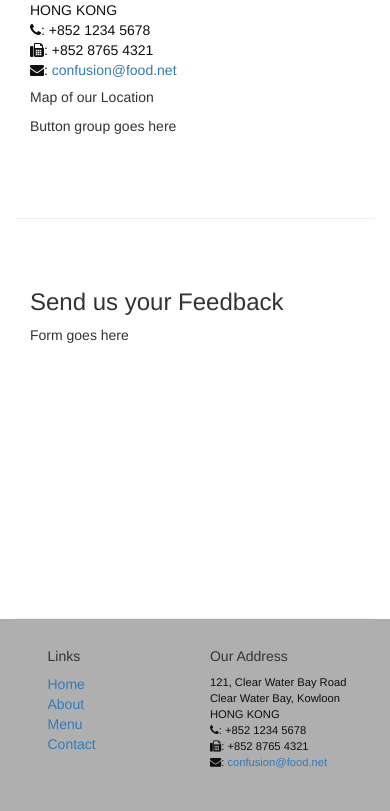
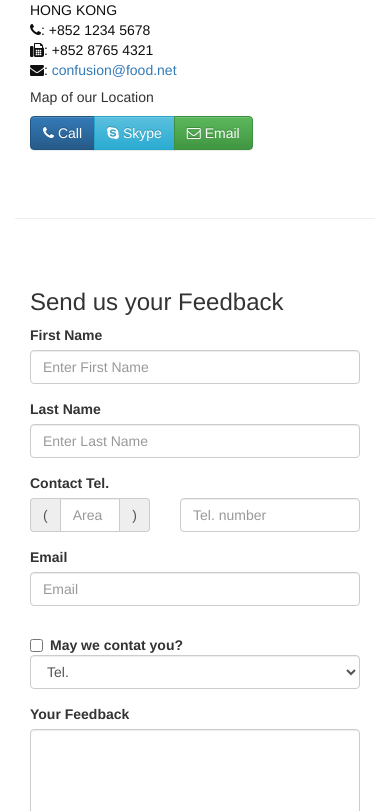
Before and after one commit to aparnasurve/Coursera-Assignment, a plain HTML site: page contactus.html in a window 390 px wide. Shown: the part 915-1726 px from the top of the page. Drawn offline with nearby package versions, Linux system fonts and the light colour scheme.

Commit message:
Implemented contactus.html page fully. Updated links in navbar across all pages, including new glyphicon and font awesome icons for the navbar links. Further added a button bar for Contact options {telephone, skype, email}. Added detailed Feedback Form that included use of form-groups, checkbox and select elements, textarea, and submission buttons.

```diff
--- a/contactus.html
+++ b/contactus.html
@@ -41,11 +41,12 @@
                          aria-hidden="true"></span> Home</a></li>
                     <li><a href="aboutus.html">
                         <span class="glyphicon glyphicon-info-sign"
-                         aria-hidden="true"></span> About</a></li>
+							aria-hidden="true"></span> About</a></li>
                     <li class="dropdown">
                         <a href="#" class="dropdown-toggle" data-toggle="dropdown"
-                         role="button" aria-haspopup="true" aria-expanded="false">
-                         Menu <span class="caret"></span></a>
+							role="button" aria-haspopup="true" aria-expanded="false">
+							<span class="glyphicon glyphicon-list-alt"
+							aria-hidden="true"></span> Menu <span class="caret"></span></a>
                         <ul class="dropdown-menu">
                             <li><a href="#">Appetizers</a></li>
                             <li><a href="#">Main Courses</a></li>
@@ -57,7 +58,8 @@
                             <li><a href="#">Weekend Brunch</a></li>
                         </ul>
                     </li>
-                    <li class="active"><a href="contactus.html">Contact</a></li>
+                    <li class="active"><a href="#"><i class="fa fa-envelope-o">
+						</i> Contact</a></li>
                 </ul>
             </div>
         </div>
@@ -113,7 +115,15 @@
                 <h5>Map of our Location</h5>
             </div>
             <div class="col-xs-12 col-sm-11 col-sm-offset-1">
-                Button group goes here
+                <!-- Button group added @nathandh 01.21.2016 -->
+				<div class="btn-group" role="group" aria-label="...">
+					<a type="button" class="btn btn-primary" href="tel:+85212345678">
+						<i class="fa fa-phone"></i> Call</a>
+					<a type="button" class="btn btn-info">
+						<i class="fa fa-skype"></i> Skype</a>
+					<a type="button" class="btn btn-success" href="mailto:confusion@food.net">
+						<i class="fa fa-envelope-o"></i> Email</a>
+				</div>
             </div>
         </div>
 
@@ -122,7 +132,70 @@
               <h3>Send us your Feedback</h3>
            </div>
             <div class="col-xs-12 col-sm-9">
-                Form goes here
+                <!--Form added by @nathandh 01.21.2016 -->
+				<form class="form-horizontal" role="form">
+					<div class="form-group">
+						<label for="firstname" class="col-sm-2 control-label">First Name</label>
+						<div class="col-sm-10">
+							<input type="text" class="form-control" id="firstname" name="firstname"
+								placeholder="Enter First Name">
+						</div>
+					</div>
+					<div class="form-group">
+						<label for="lastname" class="col-sm-2 control-label">Last Name</label>
+						<div class="col-sm-10">
+							<input type="text" class="form-control" id="lastname" name="lastname"
+								placeholder="Enter Last Name">
+						</div>
+					</div>
+					<div class="form-group">
+						<label for="telnum" class="col-xs-12 col-sm-2 control-label">Contact Tel.</label>
+						<div class="col-xs-5 col-sm-4 col-md-3">
+							<div class="input-group">
+								<div class="input-group-addon">(</div>
+								<input type="tel" class="form-control" id="areacode" name="areacode"
+									placeholder="Area code">
+								<div class="input-group-addon">)</div>
+							</div>
+						</div>
+						<div class="col-xs-7 col-sm-6 col-md-7">
+							<input type="tel" class="form-control" id="telnum" name="telnum"
+								placeholder="Tel. number">
+						</div>
+					</div>
+					<div class="form-group">
+						<label for="emailid" class="col-sm-2 control-label">Email</label>
+						<div class="col-sm-10">
+							<input type="email" class="form-control" id="emailid" name="emailid"
+								placeholder="Email">
+						</div>
+					</div>
+					<div class="form-group">
+						<div class="checkbox col-sm-5 col-sm-offset-2">
+							<label class="checkbox-inline">
+								<input type="checkbox" name="approve" value="">
+								<strong>May we contat you?</strong>
+							</label>
+						</div>
+						<div class="col-sm-3 col-sm-offset-1">
+							<select class="form-control">
+								<option>Tel.</option>
+								<option>Email</option>
+							</select>
+						</div>
+					</div>
+					<div class="form-group">
+						<label for="feedback" class="col-sm-2 control-label">Your Feedback</label>
+						<div class="col-sm-10">
+							<textarea class="form-control" id="feedback" name="feedback" rows="12"></textarea>
+						</div>
+					</div>
+					<div class="form-group">
+						<div class="col-sm-offset-2 col-sm-10">
+							<button type="submit" class="btn btn-primary">Send Feedback</button>
+						</div>
+					</div>
+				</form>
             </div>
              <div class="col-xs-12 col-sm-3">
                 <p style="padding:20px;"></p>
@@ -140,7 +213,7 @@
                         <li><a href="index.html">Home</a></li>
                         <li><a href="aboutus.html">About</a></li>
                         <li><a href="#">Menu</a></li>
-                        <li><a href="contactus.html">Contact</a></li>
+                        <li><a href="#">Contact</a></li>
                     </ul>
                 </div>
                 <div class="col-xs-6 col-sm-5">
```
Also changed, not shown: aboutus.html (+7 -5 lines), index.html (+4 -3 lines).
